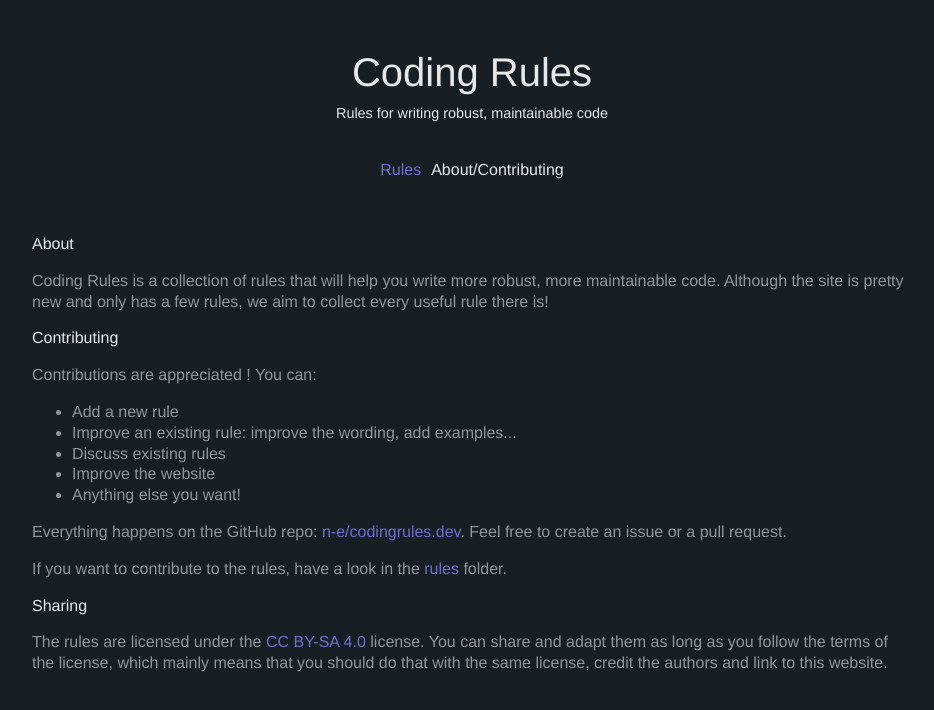
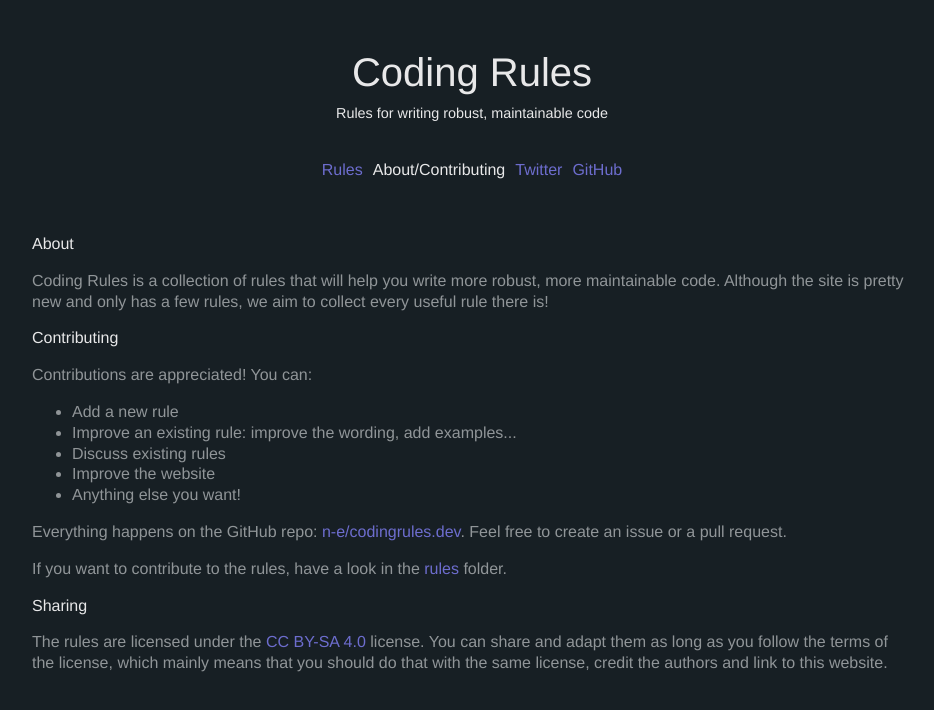
Before and after one commit to n-e/codingrules.dev, a Next.js app: page /about in a window 1280 px wide. Shown: the top 710 px of the page, without its empty margins (168-1102 px from the left). Built offline with nearby package versions, Linux system fonts and the light colour scheme.

Commit message:
Add favicon, misc improvements

```diff
--- a/src/components/header.tsx
+++ b/src/components/header.tsx
@@ -12,6 +12,11 @@
     <>
       <Head>
         <title>{title ? title + " - " : ""}Coding Rules</title>
+        <link
+          rel="icon"
+          type="image/png"
+          href="https://www.codingrules.dev/favicon.ico"
+        ></link>
       </Head>
       <header>
         <h1>
@@ -32,6 +37,16 @@
               </a>
             </Link>
           </li>
+          <li>
+            <Link href="https://twitter.com/coding_rules">
+              <a>Twitter</a>
+            </Link>
+          </li>
+          <li>
+            <Link href="https://github.com/n-e/codingrules.dev">
+              <a>GitHub</a>
+            </Link>
+          </li>
         </ul>
       </header>
     </>
--- a/src/pages/[ruleId].tsx
+++ b/src/pages/[ruleId].tsx
@@ -71,6 +71,7 @@
           <span className="ruleNum">Rule {rule.id}: </span>
           {rule.title}
         </h2>
+        <div className="ruleContents">
           <div dangerouslySetInnerHTML={{ __html: rule.summary }}></div>
           <Tabs>
             <TabList>
@@ -81,11 +82,11 @@
 
             {rule.details.map((d) => (
               <TabPanel key={d.title}>
-              <h3>{d.title}</h3>
                 <div dangerouslySetInnerHTML={{ __html: d.text }}></div>
               </TabPanel>
             ))}
           </Tabs>
+        </div>
       </div>
       <div className="footerLink">
         <Link href="/">
--- a/src/pages/about.tsx
+++ b/src/pages/about.tsx
@@ -13,7 +13,7 @@
           only has a few rules, we aim to collect every useful rule there is!
         </p>
         <h2>Contributing</h2>
-        <p>Contributions are appreciated ! You can:</p>
+        <p>Contributions are appreciated! You can:</p>
         <ul>
           <li>Add a new rule</li>
           <li>
--- a/styles/globals.css
+++ b/styles/globals.css
@@ -41,7 +41,8 @@
 
 header a,
 .footerLink a,
-.content a {
+.content a,
+.likeALink {
   color: #6d6dce;
   text-decoration: none;
 }
@@ -52,7 +53,8 @@
 
 header a:active,
 .footerLink a:active,
-.content a:active {
+.content a:active,
+.likeALink:active {
   color: #5a5ad4;
 }
 
@@ -86,10 +88,16 @@
   font-weight: 500;
 }
 
-.rule div {
+.rule div.ruleContents {
   font-size: 0.9rem;
   color: #909598;
 
+  line-height: 1.3;
+}
+
+.rule div.ruleLink {
+  /* font-size: 0.9rem; */
+  padding-top: 8px;
   line-height: 1.3;
 }
 
```
Also changed, not shown: src/pages/index.tsx (+9 -1 lines). Lines whose indentation alone changed are shown as unchanged.
